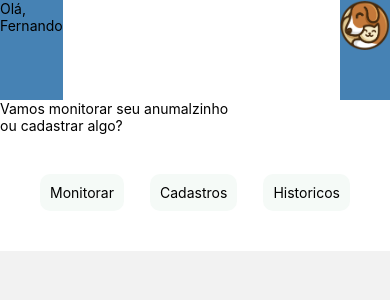
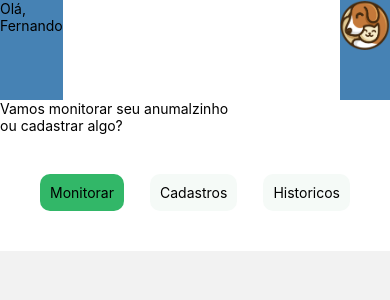
Before and after one commit to guiTavares13/Frontend-PetTransporterBox, a React Native app: screen /Menu in a window 390 px wide. Shown: the top 300 px of the page. Built offline with nearby package versions, Linux system fonts and the light colour scheme.

Commit message:
Tarefa buttonClickedMenu

```diff
--- a/package.json
+++ b/package.json
@@ -19,7 +19,8 @@
     "react-native": "0.69.5",
     "react-native-safe-area-context": "4.3.1",
     "react-native-screens": "~3.15.0",
-    "react-navigation-stack": "^2.10.4"
+    "react-navigation-stack": "^2.10.4",
+    "styled-components": "^5.3.6"
   },
   "devDependencies": {
     "@babel/core": "^7.12.9"
--- a/src/screens/Menu.js
+++ b/src/screens/Menu.js
@@ -1,9 +1,37 @@
-import { View, Text, Image, SafeAreaView, StyleSheet, TouchableOpacity } from "react-native";
+import React , { useState, useEffect } from "react";
+import { View, Text, Image, SafeAreaView, StyleSheet, Pressable, TouchableHighlight } from "react-native";
+import styled from 'styled-components';
 
 import global from "../../global";
 import logo from '../assets/icons/logo_icon.png'
 
+import Monitor from '../components/Monitor'
+
 export default function Menu(){
+
+    var clickedMonitor, clickedRegis, clickedHitoric;
+
+    function execComp(props) {
+        console.log(typeof(props))
+        const styleButtonClicked = StyleSheet.create({
+            buttonClicked: {
+                backgroundColor: '#32B768',
+                borderRadius: 10,
+                paddingLeft: 10,
+                paddingRight: 10,
+                paddingTop: 10,
+                paddingBottom: 10
+            },
+        });
+
+        if(props == 'historic'){
+            return styleButtonClicked, <Monitor/>
+        }
+
+        return styleButtonClicked;
+
+    }
+
     return(
         <>
         <SafeAreaView style={styles.container}>
@@ -23,25 +51,28 @@ export default function Menu(){
             </View>
             <SafeAreaView style={styles.buttoms}>
                 <View>
-                    <TouchableOpacity
-                            title="Button Access"
-                            style={styles.buttonNonClicked}>
+                    <TouchableHighlight
+                             title="Button Access"
+                             style={styles.buttonClicked}
+                             onPress={execComp}>
                                 <Text>Monitorar</Text>
-                    </TouchableOpacity>
+                    </TouchableHighlight>
                 </View>
                 <View>
-                    <TouchableOpacity
+                    <TouchableHighlight
                             title="Button Access"
-                            style={styles.buttonNonClicked}>
+                            style={styles.buttonNonClicked}
+                            onPress={execComp}>
                                 <Text>Cadastros</Text>
-                    </TouchableOpacity>
+                    </TouchableHighlight>
                 </View>
                 <View>
-                    <TouchableOpacity
+                    <TouchableHighlight
                             title="Button Access"
-                            style={styles.buttonNonClicked}>
+                            style={styles.buttonNonClicked}
+                            onPress={execComp('historic')}>
                                 <Text>Historicos</Text>
-                    </TouchableOpacity>
+                    </TouchableHighlight>
                 </View>
             </SafeAreaView>
         </SafeAreaView>
@@ -87,3 +118,15 @@ const styles = StyleSheet.create({
         margin: 40,
     }
 })
+
+
+const stylebuttonsMenu = StyleSheet.create({
+    buttom: {
+        backgroundColor: '#F5FAF7',
+        borderRadius: 10,
+        paddingLeft: 10,
+        paddingRight: 10,
+        paddingTop: 10,
+        paddingBottom: 10
+    }
+})
```
Also changed, not shown: src/components/Historics.js (added), src/components/Monitor.js (added), src/components/Registers.js (added), 1 other file (tests, documents, lock files or other folders).
